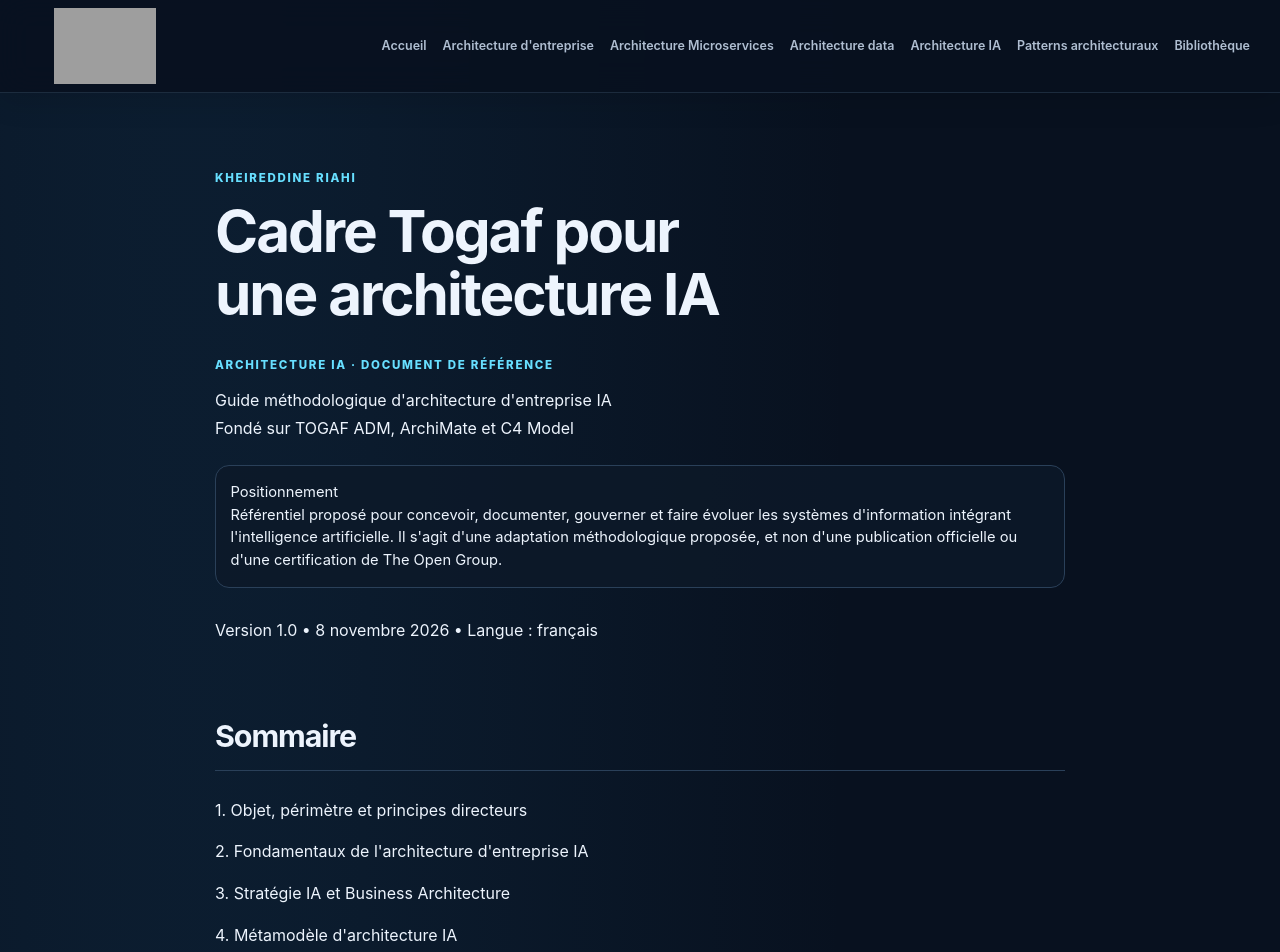
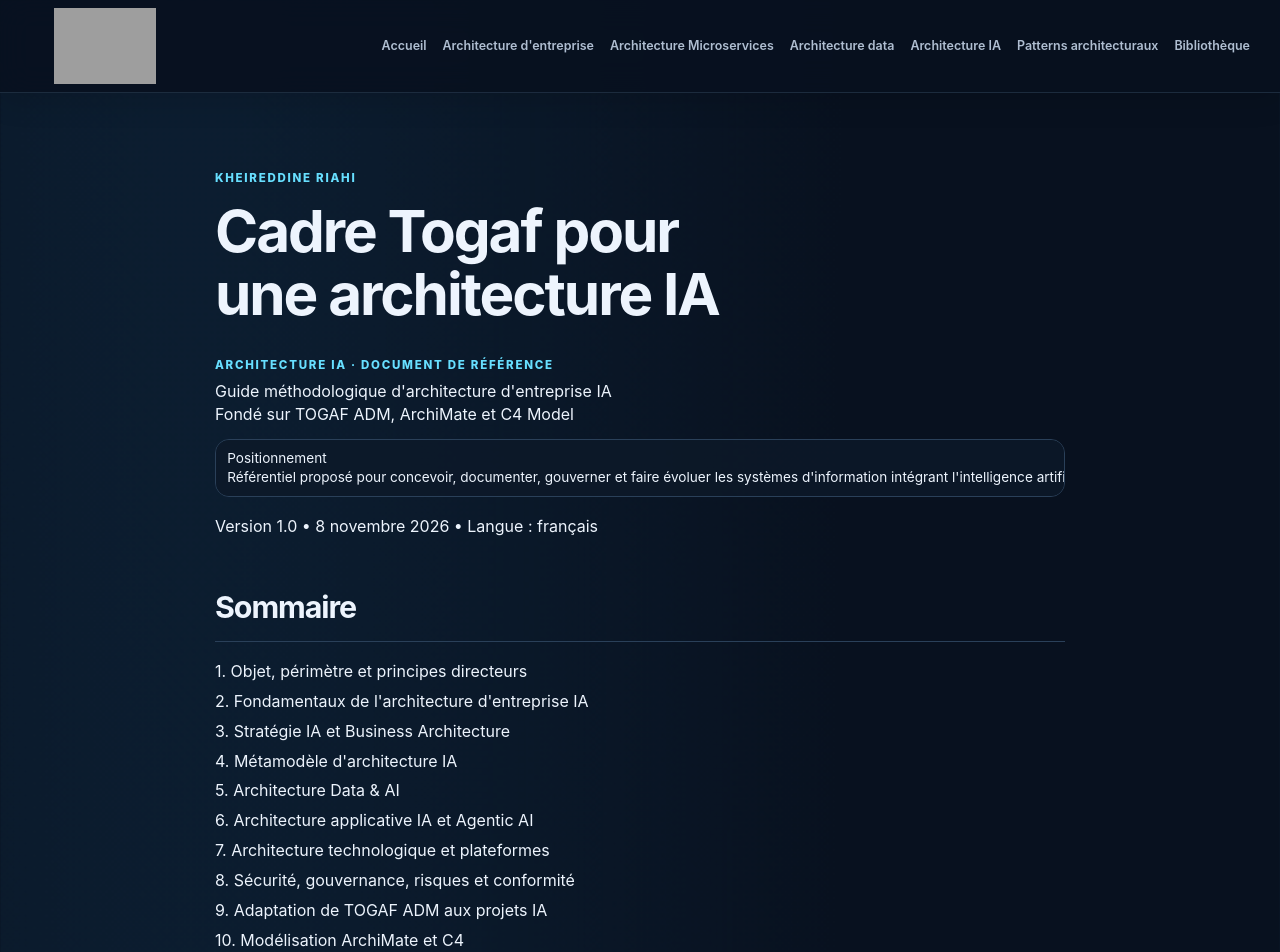
Before and after one commit to KRiahi345/kriahi, a Jekyll site: the page built from ressource-architecture-ia-framework.md, in a window 1280 px wide. Shown: the top 952 px of the page. Built offline with Jekyll 4.4.1, drawn with Linux system fonts in a browser that asks for light colours; grey boxes are pictures that could not be loaded.

Commit message:
Compact AI architecture framework tables

```diff
--- a/_layouts/page.html
+++ b/_layouts/page.html
@@ -4,5 +4,5 @@ layout: default
 <article class="article{% if page.wide_library %} article-wide-library{% endif %}">
   <p class="eyebrow">KHEIREDDINE RIAHI</p>
   <h1{% if page.compact_title or page.reduce_intro_by_2px or page.no_wrap_intro %} class="{% if page.compact_title %}article-title-compact{% endif %}{% if page.reduce_intro_by_2px %} article-title-minus-2{% endif %}{% if page.no_wrap_intro %} article-title-nowrap{% endif %}"{% endif %}>{{ page.title }}</h1>
-  <div class="article-content">{{ content }}</div>
+  <div class="article-content{% if page.compact_document %} article-content-compact{% endif %}">{{ content }}</div>
 </article>
--- a/assets/css/style.css
+++ b/assets/css/style.css
@@ -783,6 +783,47 @@ h3 {
   margin: 0.2em 0;
 }
 
+.article-content-compact p {
+  margin: 0.42em 0;
+  line-height: 1.45;
+}
+
+.article-content-compact h2 {
+  margin: 1.65em 0 0.6em;
+}
+
+.article-content-compact h3 {
+  margin: 1.2em 0 0.45em;
+}
+
+.article-content-compact .table-scroll {
+  margin: 0.8rem 0 1.1rem;
+}
+
+.article-content-compact table {
+  width: max-content;
+  min-width: 100%;
+  font-size: 0.85rem;
+  line-height: 1.4;
+}
+
+.article-content-compact th,
+.article-content-compact td {
+  padding: 0.55rem 0.7rem;
+  white-space: nowrap;
+}
+
+.article-content-compact td p {
+  margin: 0;
+  font-size: inherit;
+  line-height: inherit;
+  white-space: nowrap;
+}
+
+.article-content-compact .resource-figure {
+  margin: 1rem auto 1.4rem;
+}
+
 .article-content .source-filename,
 .article-content .library-intro {
   color: var(--muted);
```
Also changed, not shown: ressource-architecture-ia-framework.md (+1 -0 lines).
